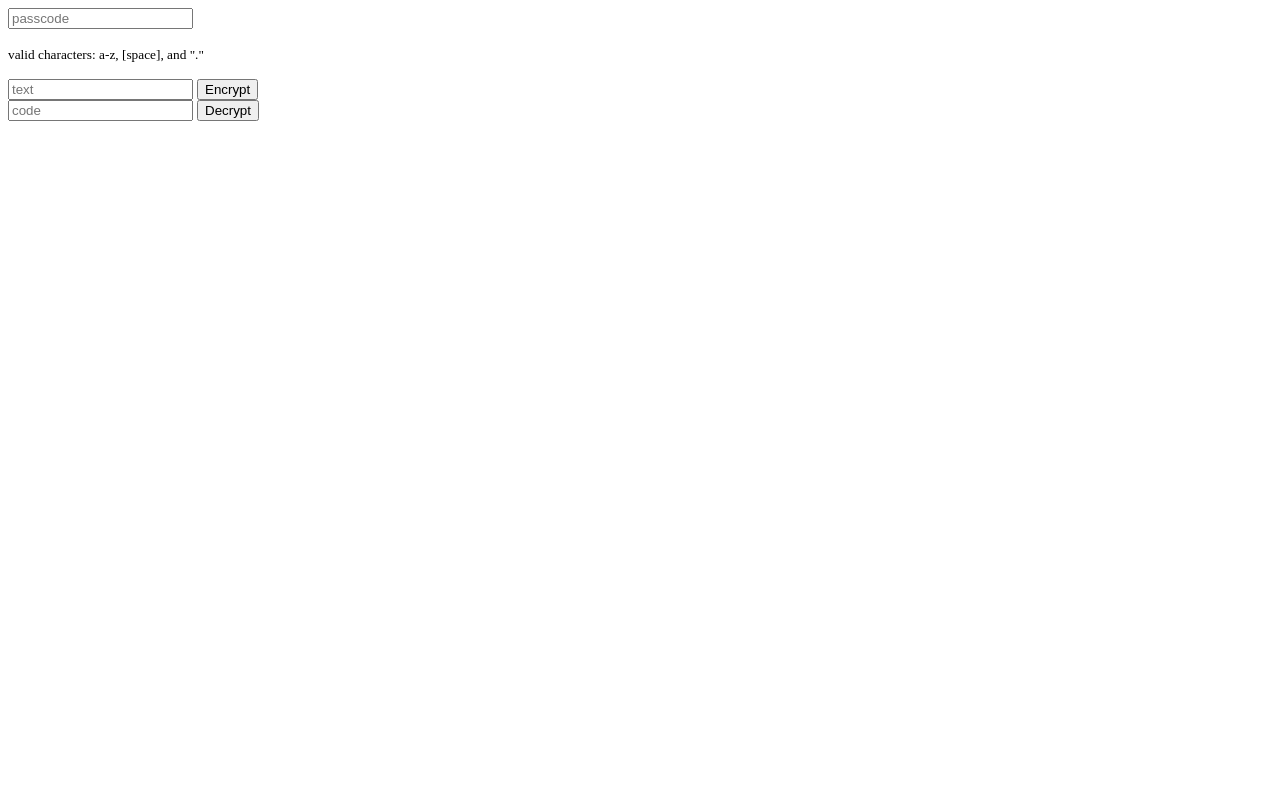
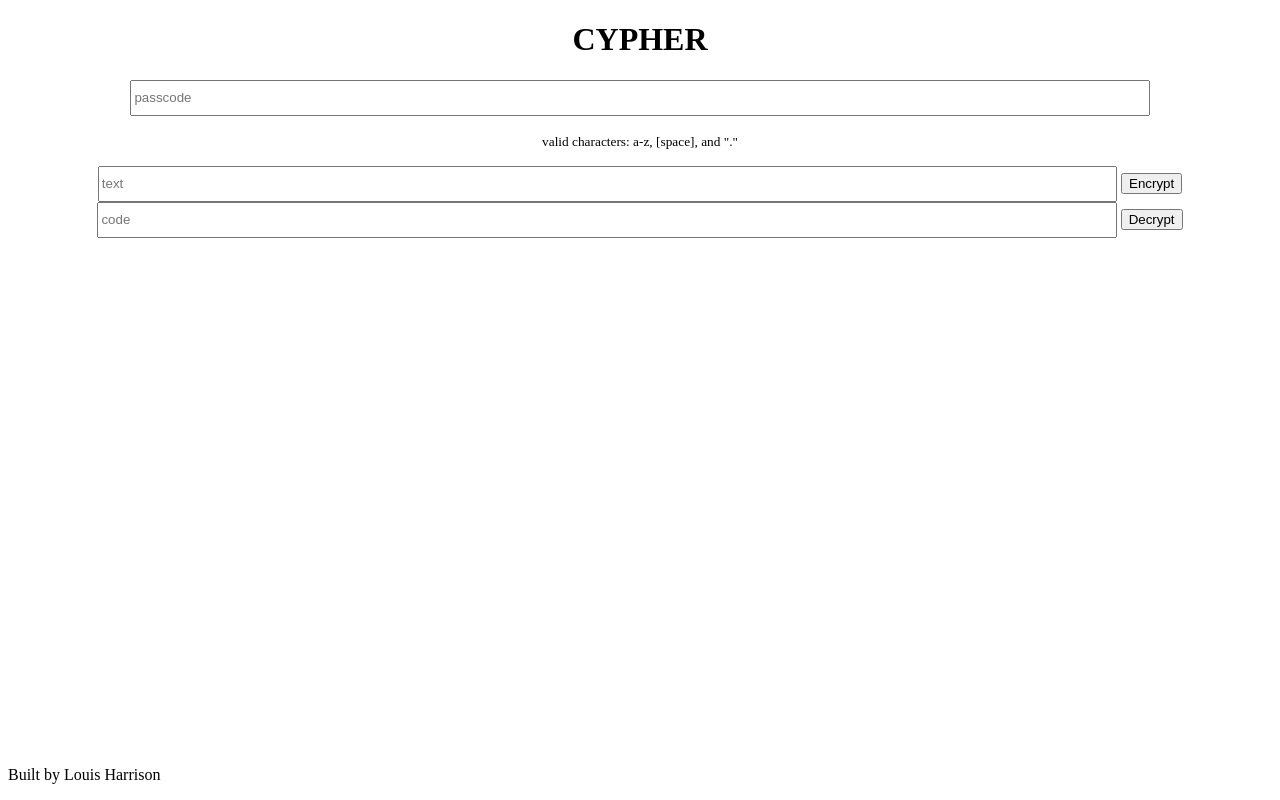
Before and after one commit to TheWarHawk2005/cypher, a plain HTML site: page index.html in a window 1280 px wide. Drawn offline with Linux system fonts and the light colour scheme.

Commit message:
Update index.html

```diff
--- a/index.html
+++ b/index.html
@@ -1,20 +1,40 @@
 <!DOCTYPE html>
 <html>
-	<head></head>
+	<head>
+		<style>
+			body {
+				text-align: center;
+			}
+			input {
+				height: 30px;
+				width: 80%
+			}
+			#footer {
+				position:fixed;
+				bottom: 0;
+			}
+		</style>
+	</head>
 	<body>
+		<h1>CYPHER</h1>
 		<input id="passcode" onchange="updateKey()" placeholder="passcode">
 		<p><small>valid characters: a-z, [space], and "."</small></p>
 		<div id="encryptDiv">
 			<input id="plaintextMessage" placeholder="text" type="text">
 			<button id="encrypt" onclick="outputEncryptedString()">Encrypt</button>
+			<br>
 			<span id="encryptedOutput"></span>
 		</div>
 		<div id="decryptDiv">
 			<input id="codeMessage" placeholder="code">
 			<button id="decrypt" onclick="outputDecryptedString()">Decrypt</button>
+			<br>
 			<span id="decryptedOutput"></span>
 		</div>
 
+		<div id="footer">
+			<p>Built by Louis Harrison</p>
+		</div>
 	</body>
 </html>
 
```
